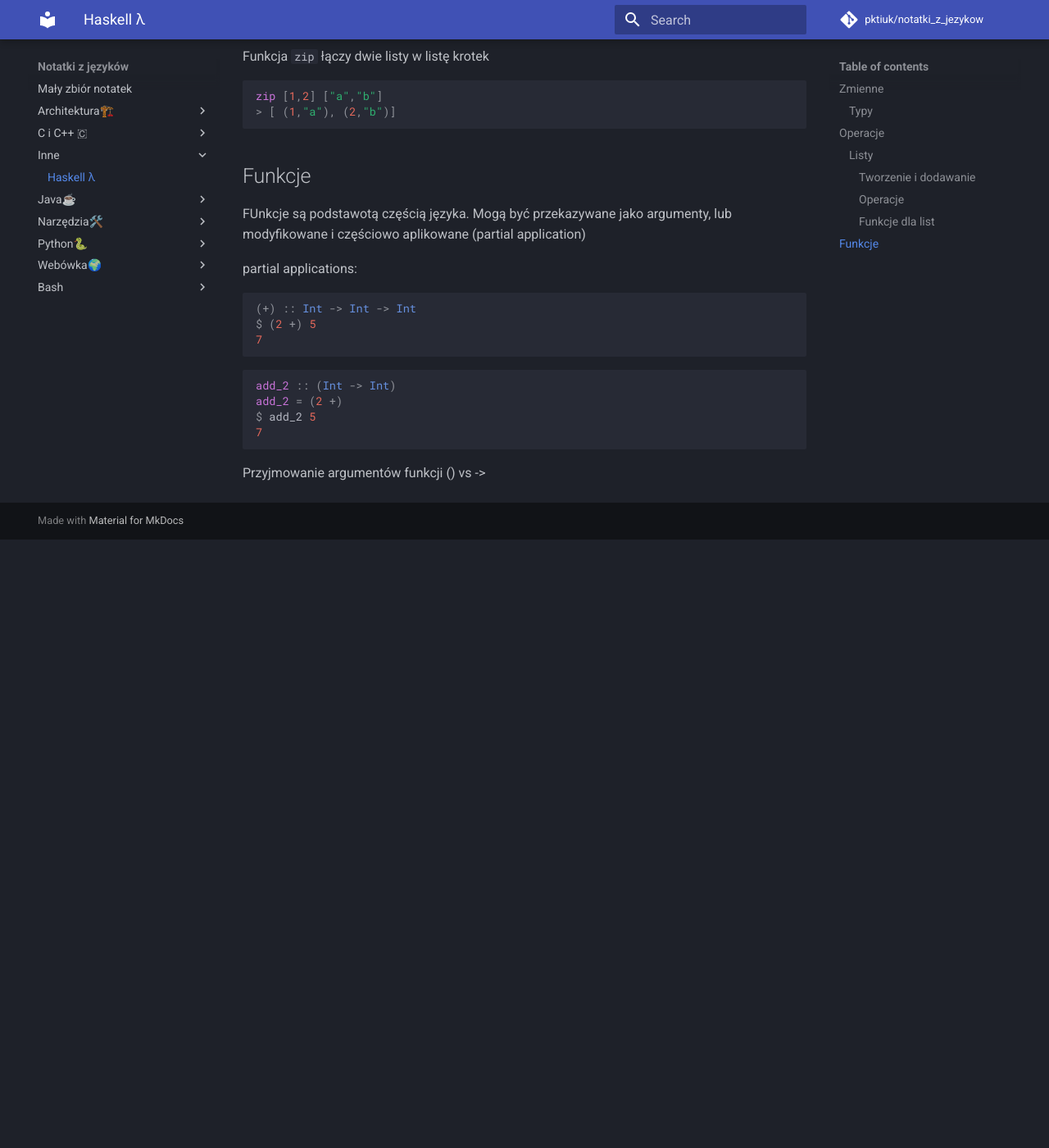
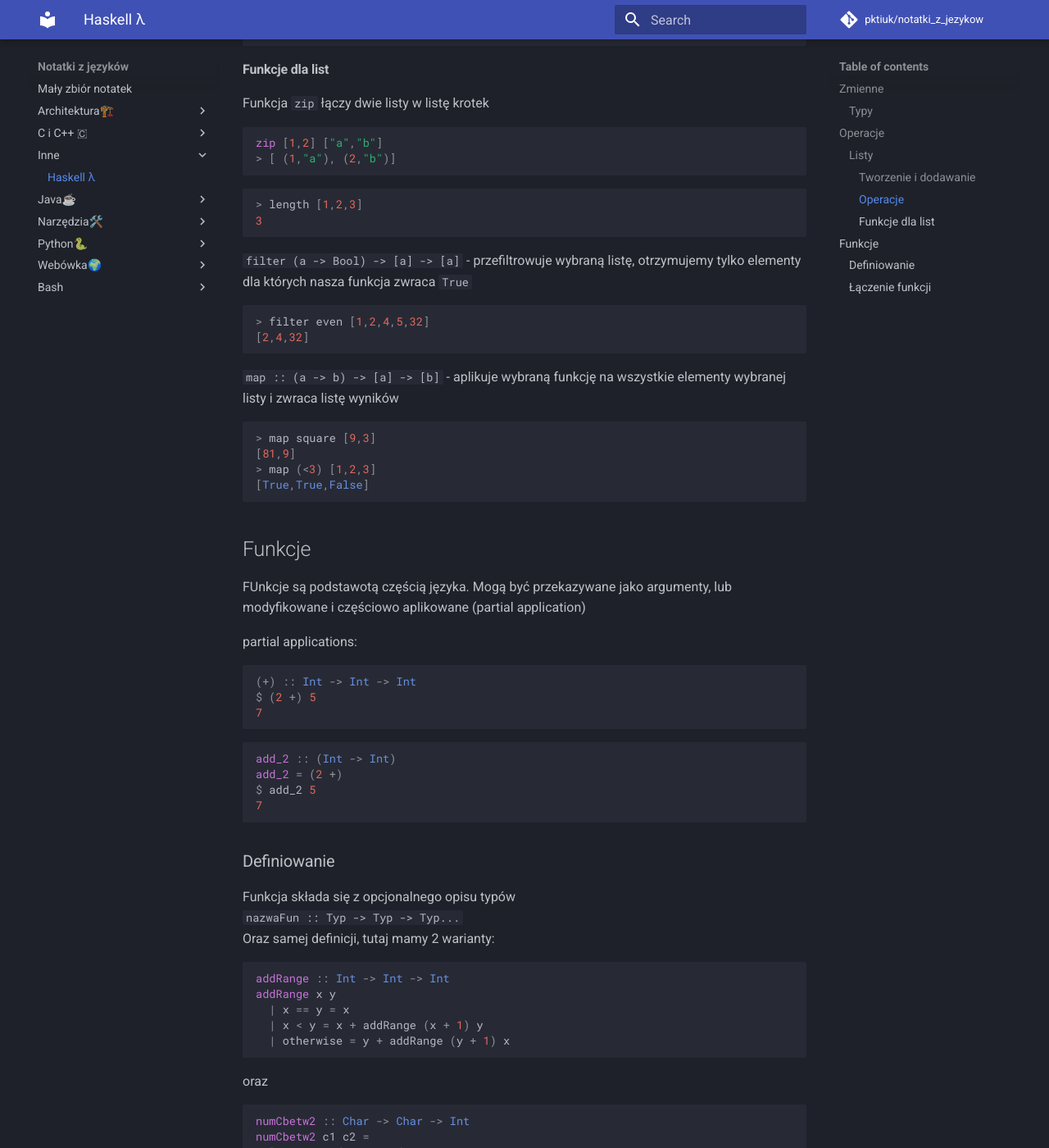
Before and after one commit to pktiuk/notatki_z_jezykow, an MkDocs documentation site: the page built from docs/Inne/haskell.md, in a window 1280 px wide and 1400 px high, scrolled down 4266 px. Shown: the whole window at 82% size. Built offline with MkDocs 1.6.1 and Material for MkDocs 9.7.7, drawn with Linux system fonts in a browser that asks for light colours; comment, search, counter and statistics services are not loaded; before the commit the page ends 4924 px from its top, so only the background shows below that; some of the changed text lies outside the part shown.

Commit message:
Więcej haskella

````diff
--- a/docs/Inne/haskell.md
+++ b/docs/Inne/haskell.md
@@ -175,6 +175,8 @@ Prelude> [45,43,12,54] !! 2
 Prelude> take 3 (repeat 1)
 [1,1,1]
 
+-- usuwanie elementu z listy
+Prelude>
 ```
 
 #### Funkcje dla list
@@ -184,6 +186,27 @@ Funkcja `zip` łączy dwie listy w listę krotek
 ```hs
 zip [1,2] ["a","b"]
 > [ (1,"a"), (2,"b")]
+```
+
+```hs
+> length [1,2,3]
+3
+```
+
+`filter (a -> Bool) -> [a] -> [a]` - przefiltrowuje wybraną listę, otrzymujemy tylko elementy dla których nasza funkcja zwraca `True`
+
+```hs
+> filter even [1,2,4,5,32]
+[2,4,32]
+```
+
+`map :: (a -> b) -> [a] -> [b]` - aplikuje wybraną funkcję na wszystkie elementy wybranej listy i zwraca listę wyników
+
+```hs
+> map square [9,3]
+[81,9]
+> map (<3) [1,2,3]
+[True,True,False]
 ```
 
 ## Funkcje
@@ -205,4 +228,38 @@ $ add_2 5
 7
 ```
 
-Przyjmowanie argumentów funkcji () vs ->
+### Definiowanie
+
+Funkcja składa się z opcjonalnego opisu typów
+`nazwaFun :: Typ -> Typ -> Typ...`
+Oraz samej definicji, tutaj mamy 2 warianty:
+
+```hs
+addRange :: Int -> Int -> Int
+addRange x y
+  | x == y = x
+  | x < y = x + addRange (x + 1) y
+  | otherwise = y + addRange (y + 1) x
+```
+
+oraz
+
+```hs
+numCbetw2 :: Char -> Char -> Int
+numCbetw2 c1 c2 =
+  let x = ord c2 - ord c1
+   in if abs x == 0 then abs 0 else abs x - 1
+```
+
+TODO
+Argumenty przekazywane do funkcji mogą mieć formę listy (łączonej strzałkami `->`) lub krotek `(el1,el2,...)`.
+
+### Łączenie funkcji
+
+Wykorzystując kropkę `.` możemy łączyć funkcje w ciągi
+
+```hs
+(sum . map square . filter even) [1 .. 10]
+```
+
+Powyższy kod zwróci nam sumę kwadratów liczb parzystych dla liczb z zakresu 1-10.
````
